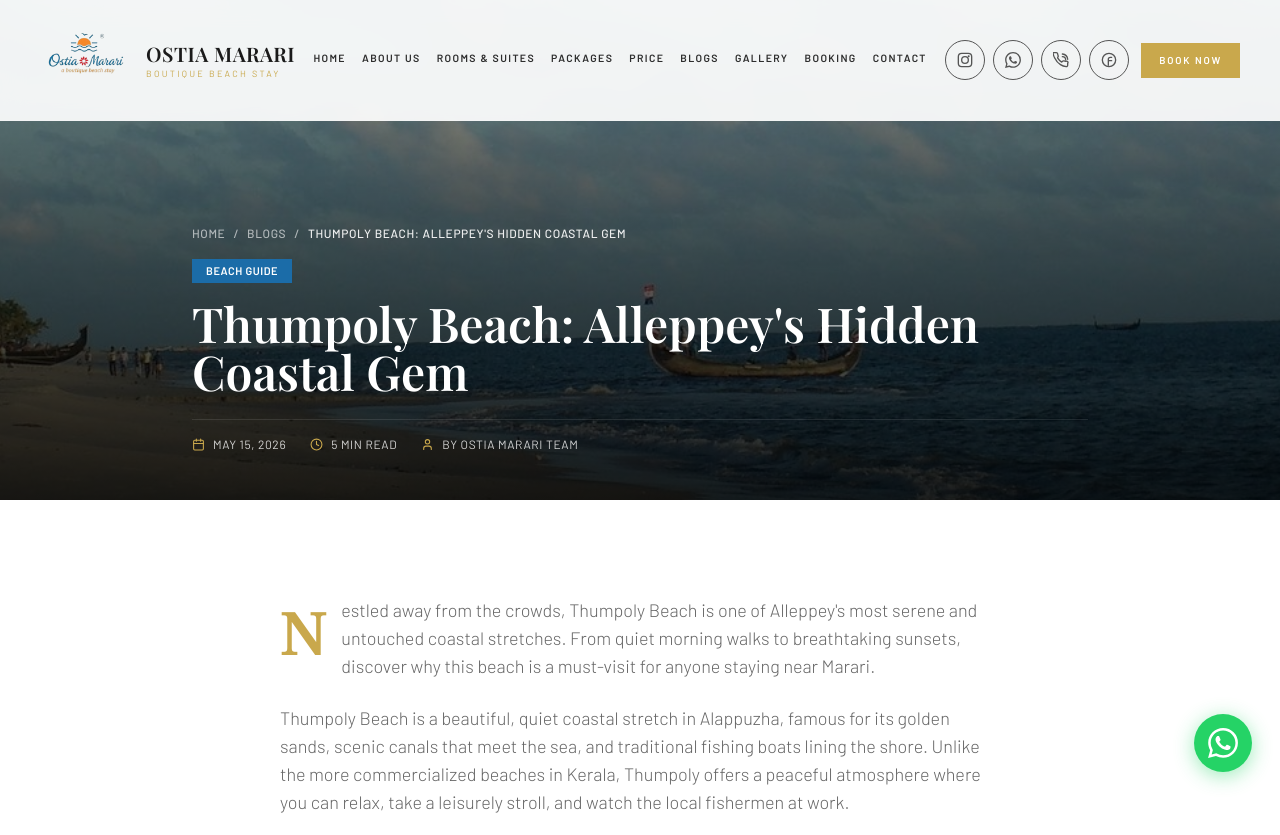
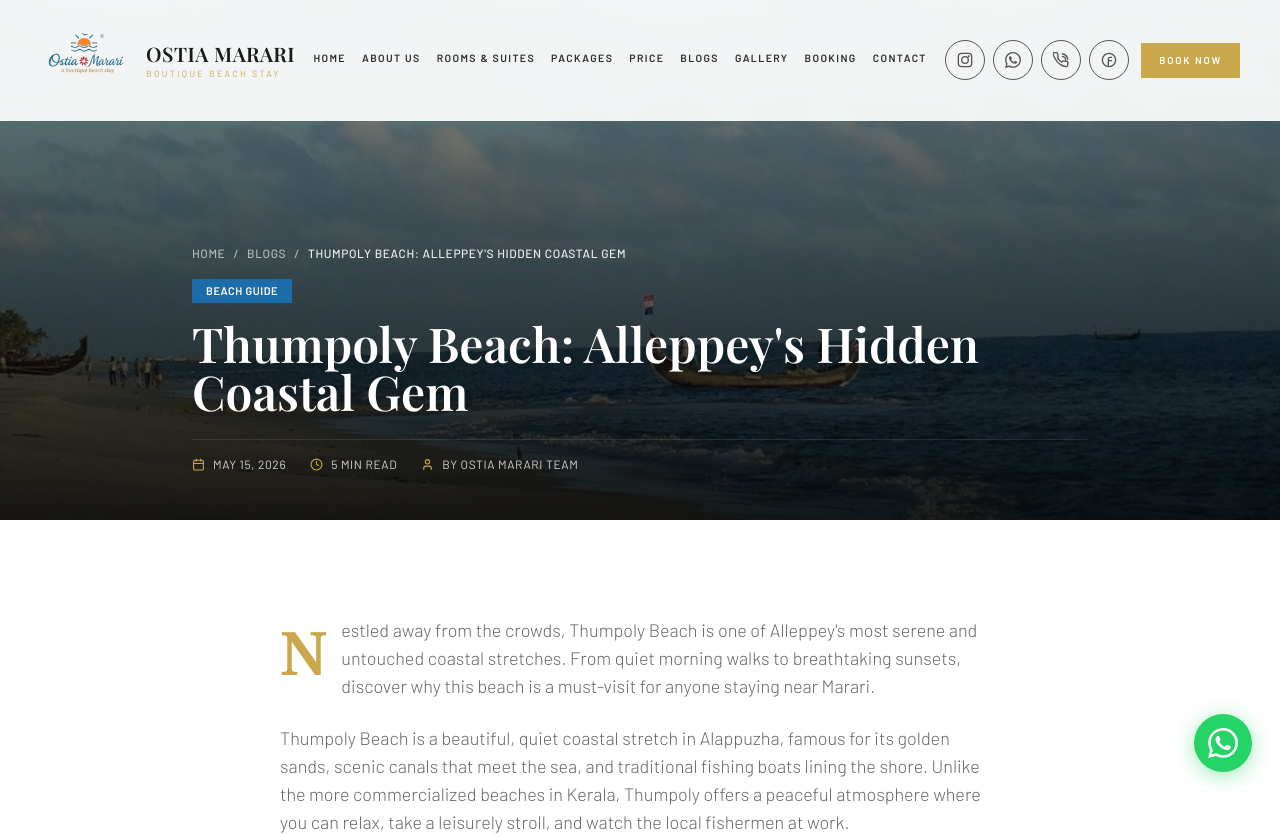
Before and after one commit to swadhinjit-credencesoft/ostiamarari, a Next.js app: page /blogs/thumpoly-beach-alleppey in a window 1280 px wide. Shown: the top 835 px of the page. Built offline with nearby package versions, Linux system fonts and the light colour scheme; a web font is replaced by a local one.

Commit message:
Update page.tsx

```diff
--- a/src/app/blogs/[id]/page.tsx
+++ b/src/app/blogs/[id]/page.tsx
@@ -110,7 +110,7 @@ export default function BlogDetailPage({ params }: BlogPageProps) {
       <JsonLd data={jsonLd} />
 
       {/* Hero section */}
-      <section className="relative flex min-h-[400px] md:min-h-[500px] items-end justify-center overflow-hidden px-4 pb-12 pt-28 md:pt-32">
+      <section className="relative flex min-h-[440px] md:min-h-[520px] items-end justify-center overflow-hidden px-4 pb-12 pt-36 md:pt-44">
         <div
           className="absolute inset-0 bg-cover bg-center transition-transform duration-1000 scale-105"
           style={{ backgroundImage: `url('${blog.image}')` }}
```
